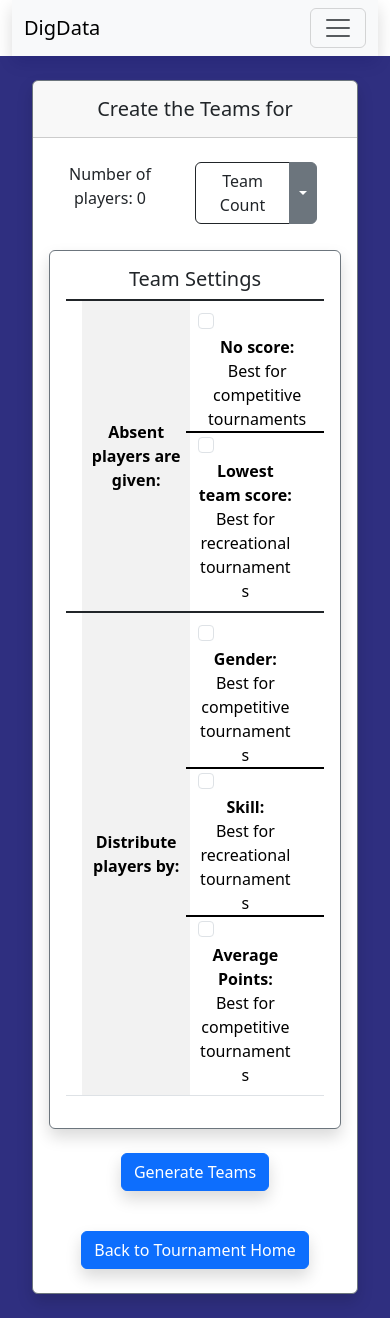
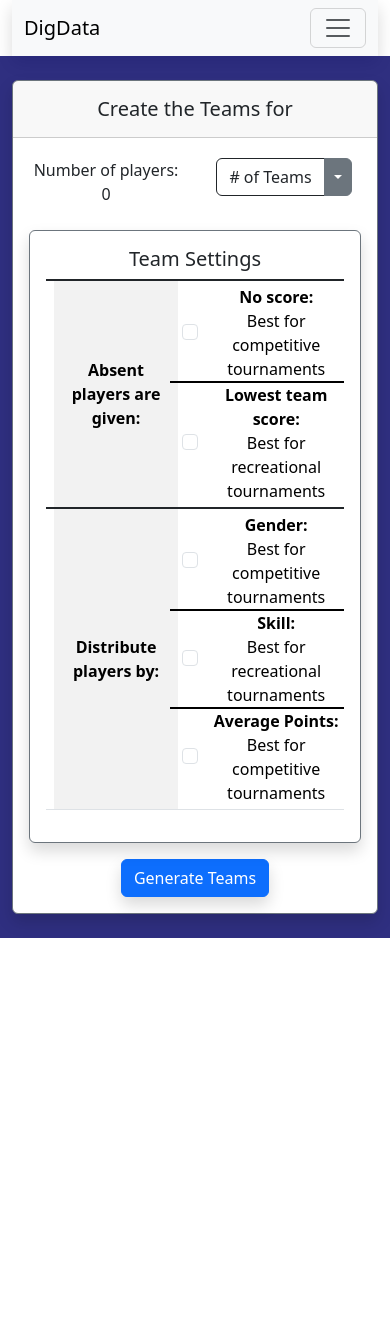
Before and after one commit to jkrueger68/DigData2, a React (Create React App) app: page /selected/createMatch/1 in a window 390 px wide. After the commit the page ends 938 px from the top, so only its background shows below. Built offline with nearby package versions, Linux system fonts and the light colour scheme.

Commit message:
Major visual compressions for Phone users
reduced the length of the screen for each page created so far, ideal to phone users.

```diff
--- a/src/App.css
+++ b/src/App.css
@@ -72,3 +72,11 @@
 	font-size: 1.2em;
 	margin-top: -140px;
 }
+
+/*<!-------------------------------------------------------------------->*/
+/*<!---------------------------CREATE MATCH----------------------------->*/
+/*<!-------------------------------------------------------------------->*/
+
+.accordion-body {
+	padding: 0 !important;
+}
--- a/src/components/hardCodedData/PlayersArray.jsx
+++ b/src/components/hardCodedData/PlayersArray.jsx
@@ -16,7 +16,7 @@ const players = [
 	},
 	{
 		id: 2,
-		firstName: "Jesse",
+		firstName: "Jessica",
 		lastName: "Davis",
 		gender: "female",
 		skillLevel: "beginner",
--- a/src/components/selectedTour/CreateMatch.jsx
+++ b/src/components/selectedTour/CreateMatch.jsx
@@ -6,6 +6,7 @@ import Button from "react-bootstrap/Button";
 import ButtonGroup from "react-bootstrap/ButtonGroup";
 import Dropdown from "react-bootstrap/Dropdown";
 import Table from "react-bootstrap/Table";
+import { Accordion } from "react-bootstrap";
 
 function CreateMatch() {
 	const [teams, setTeams] = useState([]);
@@ -44,12 +45,6 @@ function CreateMatch() {
 		}));
 	};
 
-	const sizeAmountSelected = (eventKey) => {
-		setTeamAmount((prevState) => ({
-			...prevState,
-			size: eventKey,
-		}));
-	};
 	const handleGenerateTeams = () => {
 		const organizedTeams = organizeTeams();
 		setTeams(organizedTeams);
@@ -71,28 +66,26 @@ function CreateMatch() {
 				tournamentInfo.players.slice(i * teamSize, (i + 1) * teamSize)
 			);
 		}
-
 		return teams;
 	};
 
 	return (
 		<React.Fragment>
-			<div className="row justify-content-center mx-2">
+			<div className="row justify-content-center">
 				<div className="col">
 					<Card border="secondary" className="shadow">
 						<Card.Header>
 							<Card.Title className="mt-2">Create the Teams for {tournamentInfo.name}</Card.Title>
 						</Card.Header>
 						<Card.Body>
-							<div id="DROPDOWNS" className="row mt-2">
-								<div className="row">
+							<div id="DROPDOWNS" className="row mt-1">
 								<div className="col-2 d-none d-xxl-block empty"></div>
-									<div className="col mb-3">
+								<div className="col">
 									Number of players: {tournamentInfo.players.length}
 								</div>
 								<div className="col">
 									<Dropdown as={ButtonGroup} onSelect={countAmountSelected}>
-											<Button variant="outline-dark">Team Count</Button>
+										<Button variant="outline-dark"># of Teams</Button>
 										<Dropdown.Toggle
 											split
 											variant="secondary"
@@ -136,13 +129,13 @@ function CreateMatch() {
 									</div> */}
 								<div className="col-2 d-none d-xxl-block empty"></div>
 							</div>
-							</div>
 							<br />
 							<Card id="GAMESETTINGS" border="secondary" className="shadow">
 								<Card.Body>
 									<Card.Title> Team Settings</Card.Title>
 									<Table
 										responsive="sm"
+										size="sm"
 										className="table-striped-columns align-middle"
 									>
 										{/* <table className="table table-striped-columns align-middle"> */}
@@ -272,7 +265,7 @@ function CreateMatch() {
 							<div id="GENERATEBUTTON" className="row">
 								<div className="col">
 									<Button
-										variant="primary shadow my-4"
+										variant="primary shadow mt-3"
 										onClick={handleGenerateTeams}
 									>
 										Generate Teams
@@ -280,21 +273,27 @@ function CreateMatch() {
 								</div>
 							</div>
 						</Card.Body>
+					</Card>
 						{teamsGenerated && (
-							<div className="container">
-								<Card.Header>
-									<Card.Title className="mt-2">Teams:</Card.Title>
-								</Card.Header>
+							<Card className="text-center">
+								<Card.Header>Teams:</Card.Header>
+								<Card.Body>
 									{teams.map((team, teamIndex) => (
-									<Card.Body key={teamIndex}>
-										<Card
+										<Accordion defaultActiveKey={['0']} alwaysOpen>
+											<Accordion.Item
+												eventKey={teamIndex}
 												id={`TEAMSTABLE_${teamIndex}`}
 												border="secondary"
-											className="shadow mb-3"
+												className="shadow"
 											>
-											<Card.Body>
-												<Card.Title> Team {teamIndex + 1}</Card.Title>
-												<Table responsive="sm" striped bordered hover>
+												<Accordion.Header>Team {teamIndex + 1}</Accordion.Header>
+												<Accordion.Body style={{ padding: 0 }}>
+													<Table
+														responsive="sm"
+														size="sm"
+														striped bordered hover
+														className="align-middle"
+													>
 														<thead>
 															<tr>
 																<th>Name</th>
@@ -325,20 +324,21 @@ function CreateMatch() {
 															))}
 														</tbody>
 													</Table>
-											</Card.Body>
-										</Card>
-									</Card.Body>
+												</Accordion.Body>
+											</Accordion.Item>
+										</Accordion>
 									))}
-							</div>
-						)}
 									<div id="TOSCORESBUTTON" className="row">
 							<div className="col">
-								<Button variant="primary shadow mb-4">
+								<Button variant="secondary shadow mt-3">
 									Back to Tournament Home
 								</Button>
 							</div>
 						</div>
+								</Card.Body>
 							</Card>
+						)}
+
 				</div>
 			</div>
 		</React.Fragment>
--- a/src/components/selectedTour/ManagePlayers.jsx
+++ b/src/components/selectedTour/ManagePlayers.jsx
@@ -374,10 +374,10 @@ function ManagePlayers() {
 
                     {/* Table to display selected players */}
                     <Table
-						responsive
-						striped
-						bordered
-						hover
+						responsive="sm"
+						size="sm"
+						striped bordered hover
+						className="align-middle"
 					>
                         <thead>
                             <tr>
```
Lines whose indentation alone changed are shown as unchanged.
